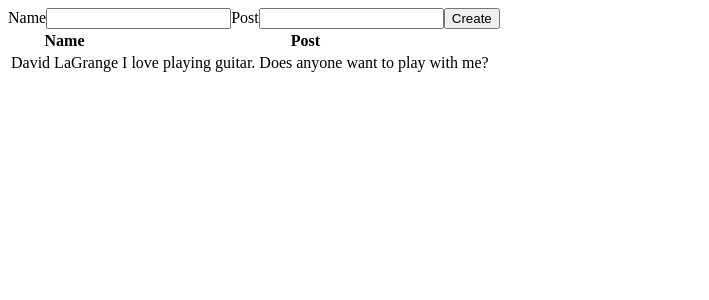
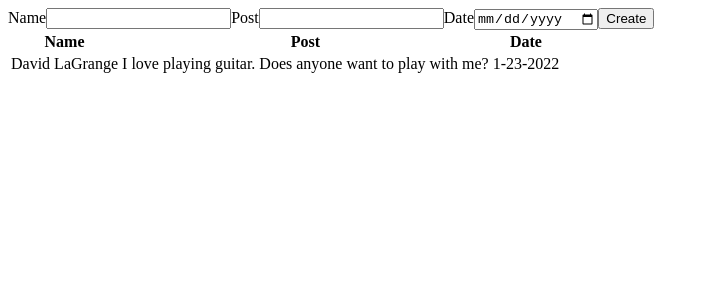
Before and after one commit to ARyback/Social-Feed, a React (Create React App) app: page / in a window 1280 px wide. Shown: the top 300 px of the page, without its empty margins (0-709 px from the left). Built offline with nearby package versions, Linux system fonts and the light colour scheme.

Commit message:
Added a LikeButton and DisLike Buttom Empty Component

```diff
--- a/src/App.js
+++ b/src/App.js
@@ -4,7 +4,7 @@ import AddPostForm from './Components/AddPost/AddPostForm';
 
 function App() {
 
-  const [posts, setPosts] = useState([{name: "David LaGrange", post: "I love playing guitar. Does anyone want to play with me?"}]);
+  const [posts, setPosts] = useState([{name: "David LaGrange", post: "I love playing guitar. Does anyone want to play with me?", date: "1-23-2022"}]);
 
   function addNewPost(post) {
     let tempPosts = [post, ...posts];
--- a/src/Components/AddPost/AddPostForm.jsx
+++ b/src/Components/AddPost/AddPostForm.jsx
@@ -4,6 +4,7 @@ const AddPostForm = (props) => {
 
     const [name, setName] = useState('');
     const [post, setPost] = useState('');
+    const [date, setDate] = useState('');
 
     // Destructuring:
     //      with objects: HAVE to use the same name
@@ -16,6 +17,7 @@ const AddPostForm = (props) => {
         let newPost = {
             name: name,
             post: post,
+            date: date,
         };
         props.addNewPostProperty(newPost);
     }
@@ -26,6 +28,8 @@ const AddPostForm = (props) => {
             <input type="text" value={name} onChange={(event) => setName(event.target.value)}/>
             <label>Post</label>
             <input type="text" value={post} onChange={(event) => setPost(event.target.value)}/>
+            <label>Date</label>
+            <input type="date" value={date} onChange={(event) => setDate(event.target.value)}/>
             <button type="submit">Create</button>
         </form>
       );
--- /dev/null
+++ b/src/Components/DislikeButton/DislikeButton.jsx
@@ -0,0 +1,5 @@
+const DislikeButton = (props) => {
+    return ("Default for a like button" );
+}
+
+export default DislikeButton;
--- a/src/Components/DisplayPosts/DisplayPosts.jsx
+++ b/src/Components/DisplayPosts/DisplayPosts.jsx
@@ -1,3 +1,6 @@
+import LikeButton from "../LikeButton/LikeButton";
+import DislikeButton from "../DislikeButton/DislikeButton";
+
 const DisplayPosts = (props) => {
   return (
     <table>
@@ -5,6 +8,7 @@ const DisplayPosts = (props) => {
         <tr>
           <th>Name</th>
           <th>Post</th>
+          <th>Date</th>
         </tr>
       </thead>
       <tbody>
@@ -13,6 +17,7 @@ const DisplayPosts = (props) => {
             <tr>
               <td>{post.name}</td>
               <td>{post.post}</td>
+              <td>{post.date}</td>
             </tr>
           );
         })}
@@ -21,10 +26,12 @@ const DisplayPosts = (props) => {
   );
 };
 
+
 export default DisplayPosts;
-// ///////////////////////////////////////////// demo below
 
-// // Post Component (FILE)
+/* /////////////////////////////////////////////// demo below
+
+// Post Component (FILE)
 // const Post = ({ element }) => {
 //   return (
 //     <div>
@@ -38,11 +45,11 @@ export default DisplayPosts;
 //   );
 // };
 
-// // Mapper Component (FILE)
+// Mapper Component (FILE)
 // const Arraymapper = (props) => {
 //   return (
 //     <ul>
 //       {props.array.map((el) => <li><Post element={el} /></li>)}
 //     </ul>
 //   );
-// };
+// };  */
--- /dev/null
+++ b/src/Components/LikeButton/LikeButton.jsx
@@ -0,0 +1,5 @@
+const LikeButton = (props) => {
+    return ( "default for a like button" );
+}
+
+export default LikeButton;
```
